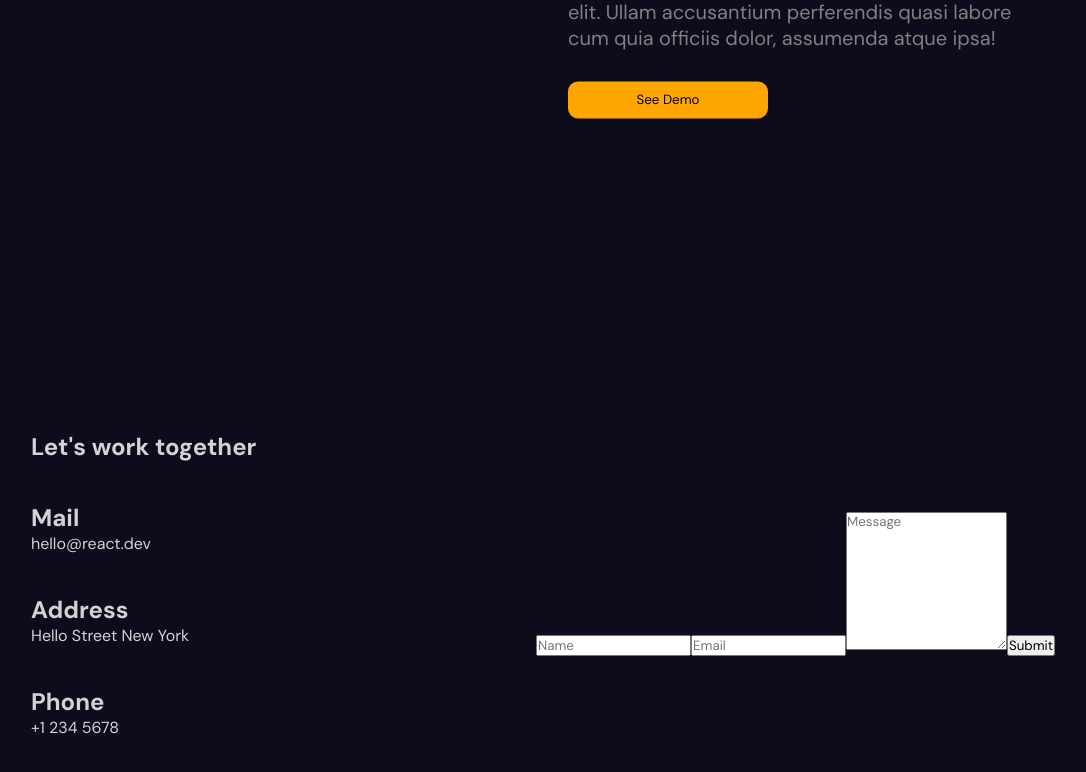
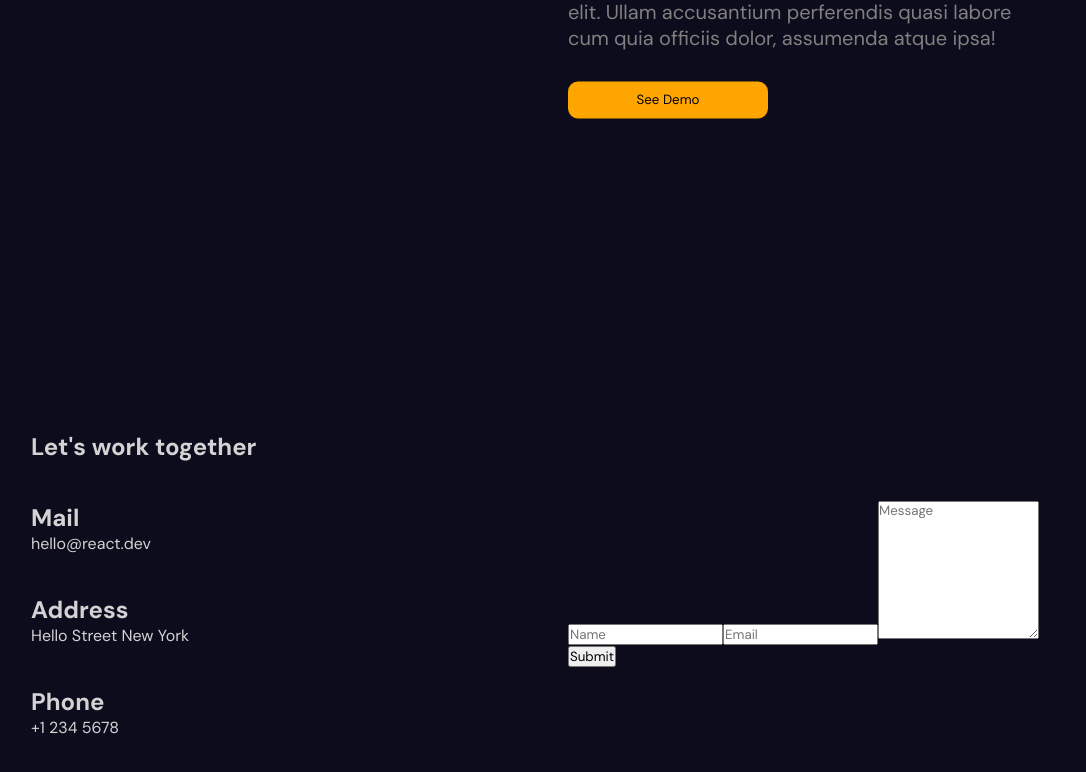
Before and after one commit to erickdc7/react-portfolio-7, a React (Vite) app: page / in a window 1280 px wide. Shown: the part 6349-7121 px from the top of the page, without its empty margins (97-1183 px from the left). Built offline with nearby package versions, Linux system fonts and the light colour scheme.

Commit message:
add form container styles

```diff
--- a/src/components/contact/contact.scss
+++ b/src/components/contact/contact.scss
@@ -12,4 +12,8 @@
         flex-direction: column;
         gap: 40px;
     }
+
+    .formContainer {
+        flex: 1;
+    }
 }
```
